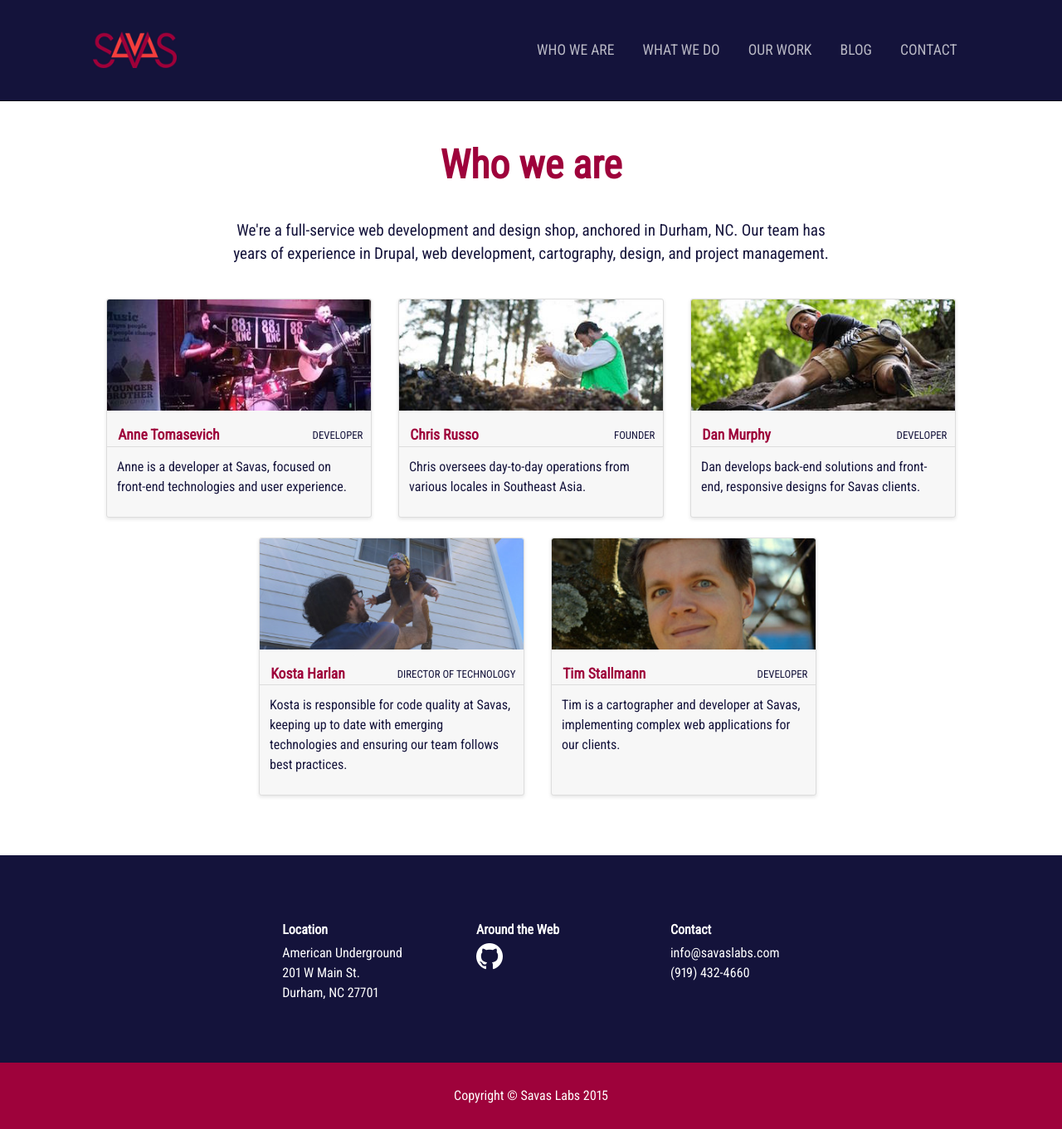
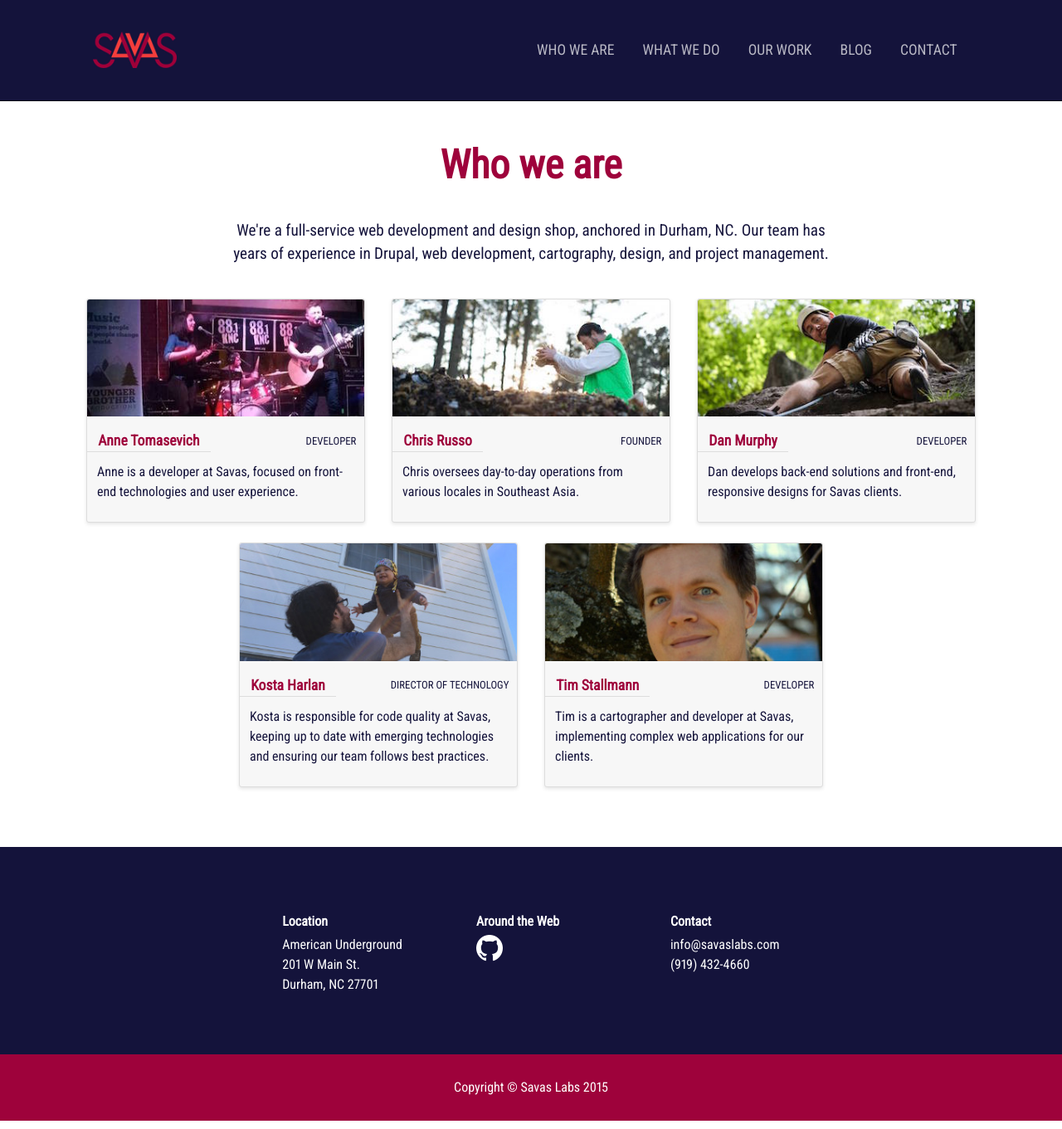
Before and after one commit to tumble1999/savaslabs.github.io, a Jekyll site: the page built from who-we-are.html, in a window 1280 px wide. Shown: the whole page at 83% size. Built offline with Jekyll 4.4.1, drawn with Linux system fonts in a browser that asks for light colours; nearby versions of some CDN libraries; some web fonts are replaced; library files that are not in the unit come from our copies.

Commit message:
Add to and style Our Work page.
Also refactor cards styles again.

```diff
--- a/assets/styles/_scss/_team.scss
+++ b/assets/styles/_scss/_team.scss
@@ -1,69 +1,22 @@
 .team-card {
-    ///////////////////////////////////////////////////////////////////////////////////
-    $base-border-color: gainsboro !default;
-    $base-border-radius: 3px !default;
-    $base-background-color: white !default;
-    $base-spacing: 1.5em !default;
-    $base-accent-color: #477DCA !default;
-    $base-link-color: $base-accent-color !default;
-    $dark-gray: #333 !default;
-    $base-font-color: $dark-gray !default;
-    //////////////////////////////////////////////////////////////////////////////////
 
-    $card-border-color: $base-border-color;
-    $card-border: 1px solid $card-border-color;
-    $card-background: lighten($card-border-color, 10%);
-    $card-header-background: $card-background;
-    $card-hover-background: lighten($card-background, 5%);
-    $card-image-background: #DBD199;
-    $card-image-hover-background: lighten($card-image-background, 5%);
-    $card-margin: 1em;
-
-    @include span-columns(3);
-    @include flex-basis(20em);
+    @include flex-basis(21em);
     @include flex-grow(0);
     @include transition (all 0.2s ease-in-out);
-    background-color: $card-background;
-    border-radius: $base-border-radius;
-    border: $card-border;
-    box-shadow: 0 2px 4px darken($base-background-color, 10%);
-    cursor: auto;
-    margin: 0 $card-margin $base-spacing $card-margin;
-    position: relative;
 
     .card-image {
         overflow: hidden;
         max-height: 150px;
-
-        img {
-            @include transition (all 0.2s ease-in-out);
-            background: $card-image-background;
-            border-top-left-radius: $base-border-radius;
-            border-top-right-radius: $base-border-radius;
-            width: 100%;
-        }
     }
 
     .card-header {
-        @include transition (all 0.2s ease-in-out);
         display: inline-block;
-        background-color: $card-header-background;
-        border-radius: $base-border-radius $base-border-radius 0 0;
-        font-weight: bold;
         font-size: 1.1em;
-        line-height: 1.5em;
         padding: ($base-spacing / 3) ($base-spacing / 2) 0 ($base-spacing / 2);
     }
 
     .card-copy {
-        border-top: $card-border;
         font-size: 1em;
-        line-height: 1.5em;
-        padding: ($base-spacing / 2) ($base-spacing / 2);
-
-        p {
-            margin: 0 0 ($base-spacing / 2);
-        }
     }
 
     .card-title {
@@ -73,29 +26,6 @@
         text-transform: uppercase;
         line-height: 2em;
         padding: ($base-spacing / 2) ($base-spacing / 2) 0 ($base-spacing / 2);
-    }
-
-
-
-    &:focus,
-    &:hover {
-        background-color: $card-hover-background;
-
-        .card-image img {
-            background: $card-image-hover-background;
-        }
-
-        .card-header {
-            background-color: $card-hover-background;
-        }
-    }
-
-    &:active {
-        background-color: $card-background;
-
-        .card-header {
-            background-color: $card-background;
-        }
     }
 }
 
--- /dev/null
+++ b/assets/styles/_scss/_work.scss
@@ -0,0 +1,18 @@
+.work-card {
+
+    //@include span-columns(4);
+    @include flex-basis(21em);
+    @include flex-grow(0);
+    @include flex-shrink(1);
+
+    .card-image {
+        overflow: hidden;
+        height: 200px;
+
+        img {
+            @include transition (all 0.2s ease-in-out);
+            width: 100%;
+            height: 200px;
+        }
+    }
+}
--- a/assets/styles/main.scss
+++ b/assets/styles/main.scss
@@ -13,6 +13,7 @@
 @import "post";
 @import "card";
 @import "team";
+@import "work";
 @import "typography";
 @import "navigation";
 @import "footer";
--- a/our-work.html
+++ b/our-work.html
@@ -3,12 +3,12 @@
 title: Our work
 permalink: "/work/"
 ---
-<p class="page-description">Some description of our portfolio items</p>
+<p class="page-description">Below is a selection of recent work done by Savas.</p>
 
 <div class="flex-container">
     <div class="cards">
         {% for portfolio in site.work %}
-            <div class="card">
+            <div class="card work-card">
                 <a href="{{ portfolio.url }}">
                     <div class="card-image">
                         <img src="{{ base.url }}/{{ portfolio.image }}">
--- a/who-we-are.html
+++ b/who-we-are.html
@@ -8,7 +8,7 @@
 <div class="flex-container">
     <div class="cards">
         {% for person in site.team %}
-            <div class="team-card">
+            <div class="card team-card">
                 <a href="{{ person.url }}">
                     <div class="card-image">
                         <img src="{{ base.url }}/{{ person.card }}" alt="{{ person.name }}">
```
Also changed, not shown: _work/mit-press-cognet.md (+1 -1 lines), _work/tilthy-rich-compost.md (added, +15 -0 lines).
